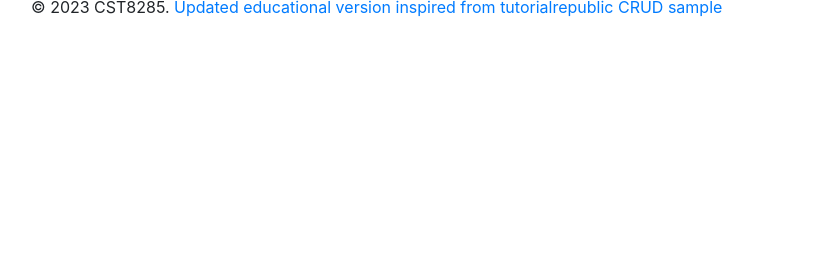
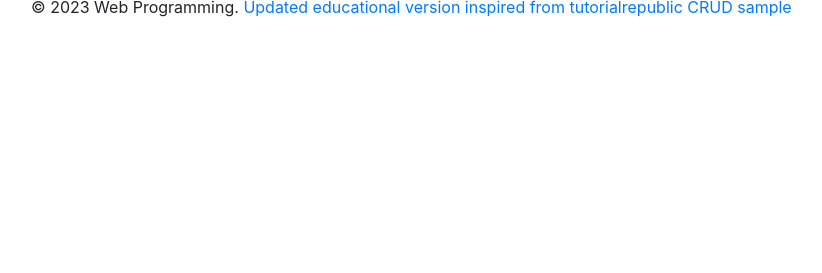
Before and after one commit to wwlinne/php-project, a PHP site: page /index.php in a window 1280 px wide. Shown: the part 527-800 px from the top of the page, without its empty margins (139-961 px from the left). Run offline with PHP 8.4, Linux system fonts and the light colour scheme; data comes from the database, SQL or seed files in the repository.

Commit message:
Update footer.php

```diff
--- a/footer.php
+++ b/footer.php
@@ -1,5 +1,5 @@
     <footer>
-        <p>&copy; <?php echo date("Y");?>  CST8285.
+        <p>&copy; <?php echo date("Y");?>  Web Programming.
         <a href = "https://www.tutorialrepublic.com/php-tutorial/php-mysql-crud-application.php">
             Updated educational version inspired from tutorialrepublic CRUD sample
             </a>
```
